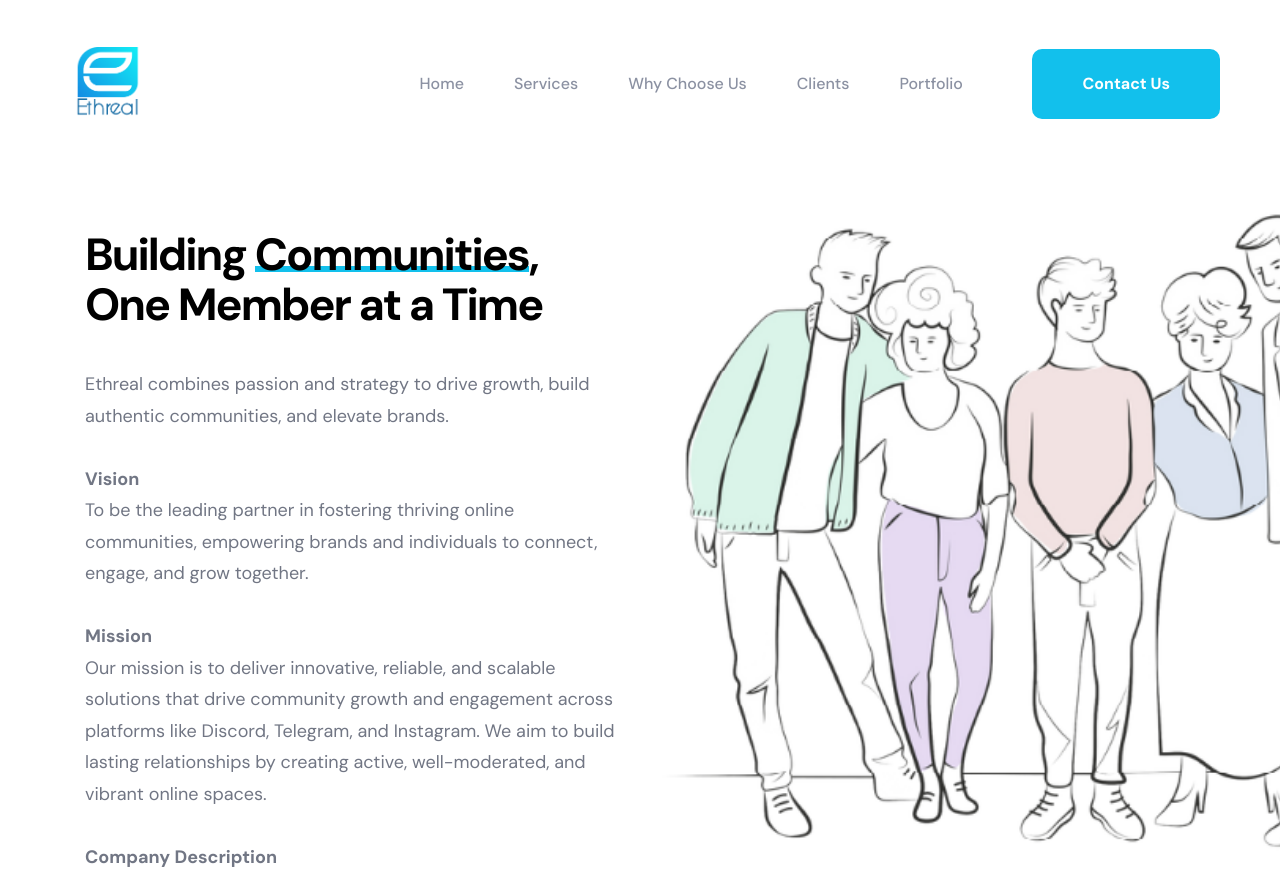
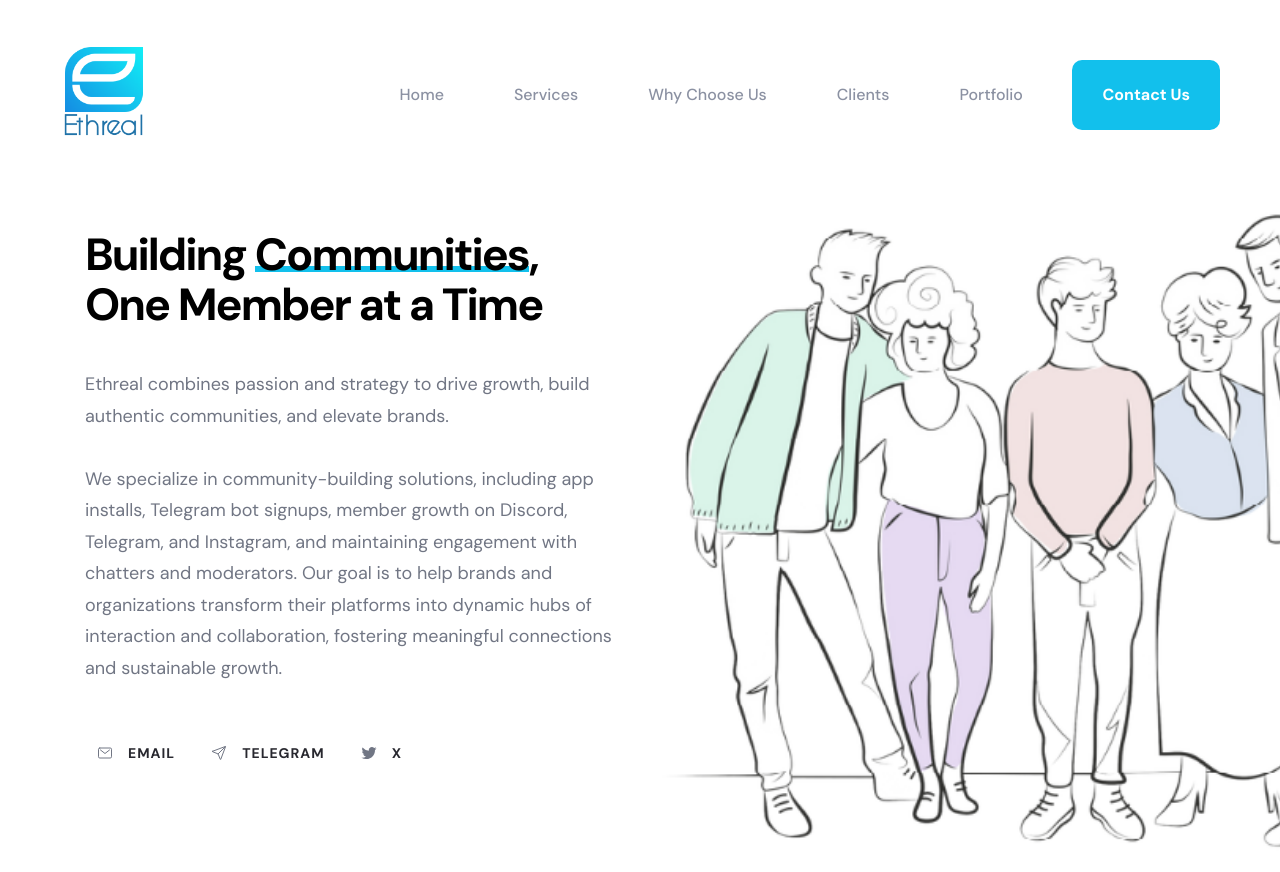
Before and after one commit to anujdbgt/ethreal.github.io, a plain HTML site: page index.html in a window 1280 px wide. Shown: the top 872 px of the page. Drawn offline with nearby package versions, Linux system fonts and the light colour scheme.

Commit message:
Few Tweaks

```diff
--- a/assets/css/style.css
+++ b/assets/css/style.css
@@ -229,10 +229,10 @@ body {
 .btn {
   max-width: max-content;
   font-weight: var(--fw-700);
-  height: 55px;
+  height: 20px;
   display: flex;
   align-items: center;
-  padding-inline: 50px;
+  padding-inline: 30px;
   border-radius: var(--radius-10);
   overflow: hidden;
   transition: var(--transition-2);
@@ -291,13 +291,12 @@ body {
 width: 100%; }
 
 .logo {
-width: 25%;
+width: 15%;
 padding-left:1%;
  }
 
 .logo1 {
-width: 25%;
-padding-left:1%;
+width: 30%;
  }
 
 .w-1000 {
@@ -395,21 +394,20 @@ width: 100%; }
 }
 
 .navbar {
-   position: fixed; /* Ensure the navbar is positioned relative to the viewport */
-  top: 0; /* Or specify a custom vertical position, e.g., top: 20px; */
-  left: 20%; /* Move the navbar to the horizontal center */
-  transform: translateX(-50%); /* Adjust to align its center horizontally */
-  background-color: var(--raisin-black-2);
-  color: var(--white);
-  max-width: 300px;
-  width: 100%;
-  height: auto; /* Optional, ensure no unnecessary height */
-  padding: 30px;
-  z-index: 1;
-  visibility: hidden;
-  transition: 0.25s var(--cubic-in);
-
-}
+  display: flex;
+  justify-content: center;
+  list-style-type: none;
+  padding: 0;
+  margin: 0;
+  position: relative;
+}
+
+/* Add spacing and styling */
+.navbar li {
+  margin: 0 10px;
+  text-align: center;
+}
+
 
 .navbar.active {
   transform: translateX(0);
--- a/index.html
+++ b/index.html
@@ -40,7 +40,7 @@
   <header class="header" data-header>
     <div class="container">
 
-      <a href="#" class="logo"> <img src="./assets/images/main_logo.png" width="594" height="637" alt="hero banner" class="logo1"></a>
+      <a href="#" > <img src="./assets/images/main_logo.png" width="594" height="637" alt="hero banner" class="logo1"></a>
 
       <nav class="navbar" data-navbar>
 
@@ -113,13 +113,6 @@
             <p class="hero-text">
               Ethreal combines passion and strategy to drive growth, build authentic communities, and elevate brands.<br>
 			  <br>
-			  <strong>Vision</strong><br>
-			  To be the leading partner in fostering thriving online communities, empowering brands and individuals to connect, engage, and grow together.<br>
-			  <br>
-              <strong>Mission</strong><br>
-              Our mission is to deliver innovative, reliable, and scalable solutions that drive community growth and engagement across platforms like Discord, Telegram, and Instagram. We aim to build lasting relationships by creating active, well-moderated, and vibrant online spaces.<br>
-			   <br>
-              <strong>Company Description</strong><br>
               We specialize in community-building solutions, including app installs, Telegram bot signups, member growth on Discord, Telegram, and Instagram, and maintaining engagement with chatters and moderators. Our goal is to help brands and organizations transform their platforms into dynamic hubs of interaction and collaboration, fostering meaningful connections and sustainable growth.<br>
             </p>
 
@@ -128,7 +121,7 @@
             <ul class="social-list">
 
               <li>
-                <a href="#" class="social-link" style="--color: hsl(0, 0, 0);">
+                <a href="mailto:ethreal2340@gmail.com" class="social-link" style="--color: hsl(0, 0, 0);">
                   <ion-icon name="mail-outline"></ion-icon>
 
                   <span class="span">Email</span>
@@ -136,7 +129,7 @@
               </li>
 
               <li>
-                <a href="#" class="social-link" style="--color: hsl(0, 0, 0);">
+                <a href="https://t.me/ethreal_in" class="social-link" style="--color: hsl(0, 0, 0);">
                   <ion-icon name="paper-plane-outline"></ion-icon>
 
                   <span class="span">Telegram</span>
@@ -144,7 +137,7 @@
               </li>
 
               <li>
-                <a href="#" class="social-link" style="--color: hsl(0, 0, 0);">
+                <a href="https://x.com/Ethreal_in" class="social-link" style="--color: hsl(0, 0, 0);">
                   <ion-icon name="logo-twitter"></ion-icon>
 
                   <span class="span">X</span>
@@ -345,7 +338,7 @@
             <p class="section-subtitle has-before text-center">Our Clients</p>
 
             <h2 class="h2 section-title text-center">
-              Driving Success Together, One   <span class="has-before">Client</span> at a Time
+              Driving Success Together, <br>One  <span class="has-before">Client</span> at a Time
             </h2>
 
             <div class="grid1">
@@ -398,7 +391,7 @@
           <p class="section-subtitle has-before text-center">Projects</p>
 
           <h2 class="h2 section-title text-center">
-            Ethreal complete <span class="has-before">project</span>
+            Ethreal completed <span class="has-before">projects</span>
           </h2>
 
 
```
